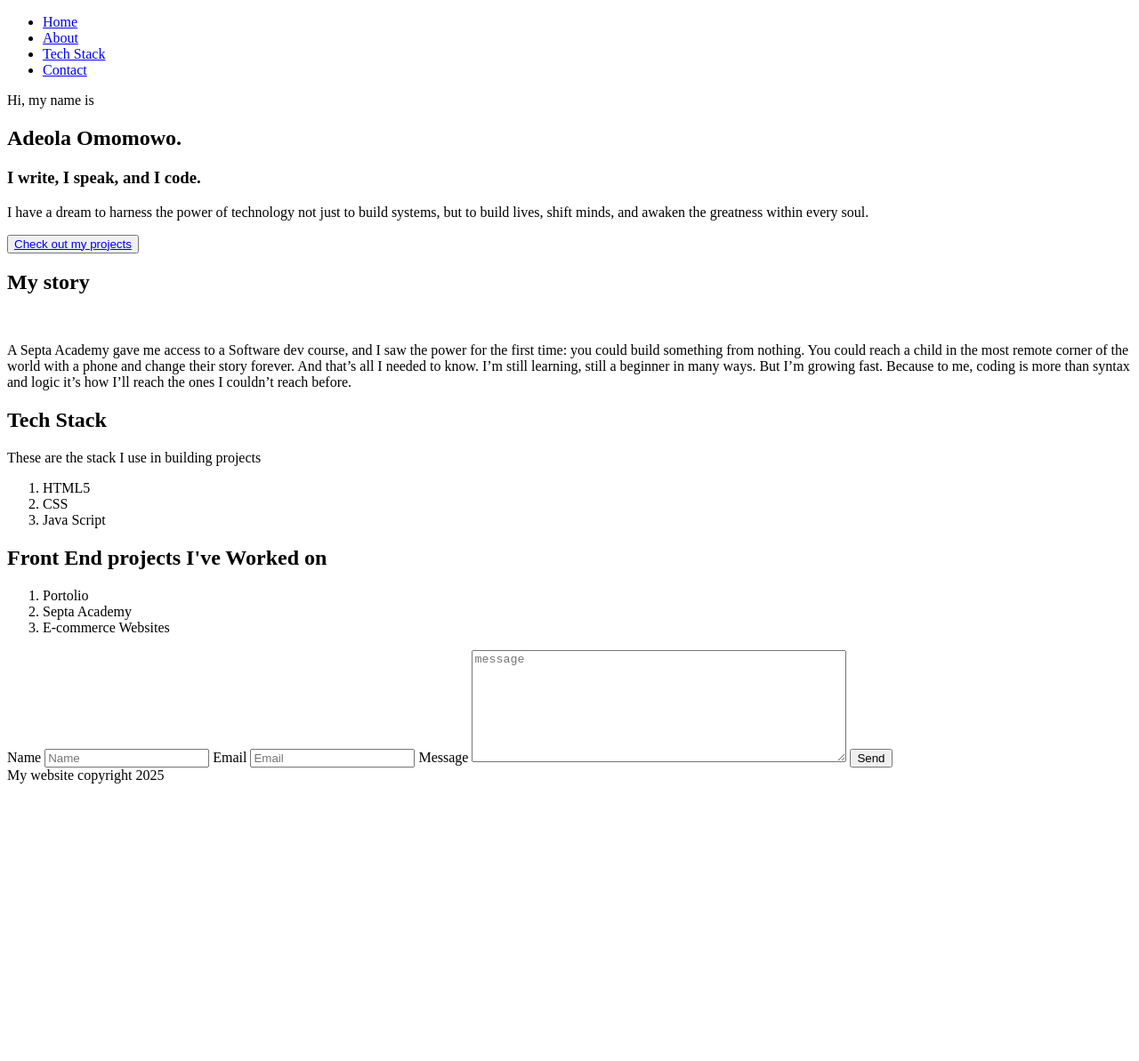
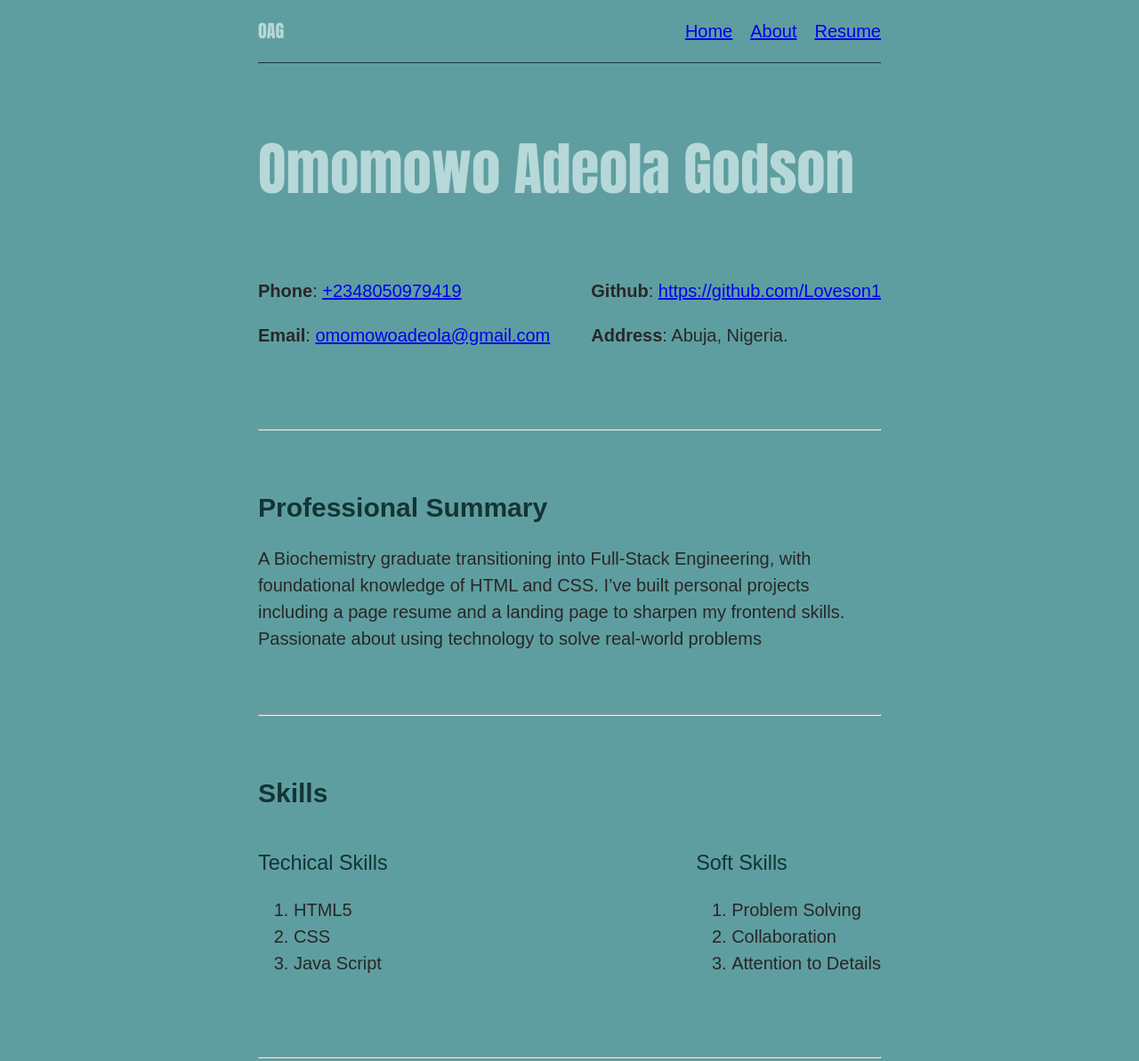
Before and after one commit to Loveson1/Adefolio, a plain HTML site: page index.html in a window 1280 px wide. Shown: the top 1193 px of the page at 89% size. Before the commit the page ends 889 px from the top, so only its background shows below. Drawn offline with Linux system fonts and the light colour scheme.

Commit message:
new commit

```diff
--- a/index.html
+++ b/index.html
@@ -3,76 +3,107 @@
   <head>
     <meta charset="UTF-8" />
     <meta name="viewport" content="width=device-width, initial-scale=1.0" />
-    <title> Adefolio</title>
+    <title>Adefolio</title>
+    <link rel="stylesheet" href="./style.css" />
   </head>
   <body>
     <header>
       <nav>
+        <p>OAG</p>
         <ul>
         <li><a href="#">Home</a></li>
         <li><a href="#">About</a></li>
-                <li><a href="#">Tech Stack</a></li>
-                <li><a href="#">Contact</a></li>
+        <li><a href="#">Resume</a></li>
       </ul>
       </nav>
     </header>
+
     <main>
+      <section>
+      <h1>Omomowo Adeola Godson</h1>
+      <div class="details">
+        <div>
+          <p><b>Phone</b>: <a href="#">+2348050979419</a></p>
+          <p><b>Email</b>: <a href="#">omomowoadeola@gmail.com</a></p>
+        </div>
+        <div>
+          <p><b>Github</b>: <a href="#">https://github.com/Loveson1</a></p>
+          <p><b>Address</b>: Abuja, Nigeria.</p>
+        </div>
+      </div>
+    </section>
+    <hr>
       <section class="hero">
-        <p>Hi, my name is</p>
-        <h1>Adeola Omomowo.</h1>
-        <h3>I write, I speak, and I code.</h3>
+        <h2>Professional Summary</h2>
         <p>
-          I have a dream to harness the power of technology not just to build
-          systems, but to build lives, shift minds, and awaken the greatness
-          within every soul.
-        </p>
-        <button  ><a href="#projects">Check out my projects</a></button>
-      </section>
-      <section>
-        <h1>My story</h1>
-        <img>
-        <p>
-          A Septa Academy gave me access to a Software dev course, and I saw the power for
-          the first time: you could build something from nothing. You could
-          reach a child in the most remote corner of the world with a phone and
-          change their story forever. And that’s all I needed to know. I’m still
-          learning, still a beginner in many ways. But I’m growing fast. Because
-          to me, coding is more than syntax and logic it’s how I’ll reach the
-          ones I couldn’t reach before.
+          A Biochemistry graduate transitioning into Full-Stack Engineering,
+          with foundational knowledge of HTML and CSS. I’ve built personal
+          projects including a page resume and a landing page to sharpen my
+          frontend skills. Passionate about using technology to solve real-world
+          problems
         </p>
       </section>
-
-      <section>
-        <h1>Tech Stack</h1>
-        <p>These are the stack I use in building projects</p>
+      <hr />
+      <section class="about">
+        <h2>Skills</h2>
+        <div class="details">
+          <div>
+            <h3>Techical Skills</h3>
             <ol>
               <li>HTML5</li>
               <li>CSS</li>
               <li>Java Script</li>
             </ol>
+          </div>
+          <div>
+            <h3>Soft Skills</h3>
+            <ol>
+              <li>Problem Solving</li>
+              <li>Collaboration</li>
+              <li>Attention to Details</li>
+            </ol>
+          </div>
+        </div>
       </section>
-      <section id="projects">
-        <h1>Front End projects I've Worked on</h1>
-        <ol>
-            <li>Portolio</li>
-            <li>Septa Academy</li>
-            <li>E-commerce Websites</li>
-        </ol>
+      <hr />
+      <section>
+        <h2>Work Experience</h2>
+        <h3>Septa Academy</h3>
+        <p>
+          Mentored as a students, which fostered growth in both my career and
+          personal development.
+        </p>
+        <h3>Personal Project</h3>
+        <p>
+          Designed and built a simple resume page to showcase my skill and
+          expertise.
+        </p>
       </section>
-      <section class="contact">
-        <form>
-            <label>Name</label>
-            <input type="text" placeholder="Name">
-            <label>Email</label>
-            <input type="email" placeholder="Email">
-            <label for="message">Message</label>
-           <textarea name="message" id="message"  placeholder="message" rows="8" cols="50"></textarea>
-
-            <button type="submit">Send</button>
-        </form>
-
+      <hr />
+      <section>
+        <h2>Education</h2>
+        <h3>Bachelor of Technology in Biochemistry</h3>
+        <p>
+          Olusegun Agagu University of Science and Technology -
+          <i>Graduating 2024</i>
+        </p>
+        <p><b>CGPA</b>: 4.21/5</p>
+      </section>
+      <hr>
+      <section>
+        <h2>Languages</h2>
+        <ul>
+          <li>English</li>
+          <li>Yoruba</li>
+        </ul>
+      </section>
+      <hr>
+      <section>
+        <h2>Certification</h2>
+       <p>National Youth Service Corps Certificate – <i>June 2025</i></p>
       </section>
     </main>
-    <footer> My website copyright 2025</footer>
+    <hr>
+    <footer>My Resume Copyright 2025</footer>
   </body>
 </html>
--- /dev/null
+++ b/style.css
@@ -0,0 +1,73 @@
+body {
+  margin: 0 auto;
+  padding: 0px 100px;
+  background-color: #f4f4f4;
+  font-size: 20px;
+  background: cadetblue;
+  color: black;
+  width:700px;
+  overflow-x: hidden;
+}
+
+
+nav{
+display: flex;
+flex-direction: row;
+margin: 0;
+justify-content: space-between;
+align-items: center;
+border-bottom:1px solid rgb(19, 52, 53); ;
+}
+
+nav>ul{
+  list-style: none ;
+  display: flex;
+flex-direction: row;
+gap: 20px;
+}
+
+nav>p{
+  font-family: Impact, Haettenschweiler, 'Arial Narrow Bold', sans-serif;
+  color: rgb(183, 216, 216);
+}
+
+h1{
+  font-family:Impact, Haettenschweiler, 'Arial Narrow Bold', sans-serif ;
+  font-size:65px;
+  font-weight: 800;
+  color: rgb(183, 216, 216);
+}
+
+
+
+
+h3, h2{
+  font-family: sans-serif;
+  color: rgb(19, 52, 53);
+}
+
+h3{
+  font-weight: 100;
+}
+
+ul,ol, p{
+  font-family: sans-serif;
+  color: rgb(40, 39, 39);
+  line-height: 1.5;
+}
+
+
+.details{
+display: flex;
+flex-direction: row;
+justify-content: space-between;
+}
+
+section{
+  margin-block: 70px;
+}
+
+footer{
+  text-align: center;
+  font-size: medium;
+}
```
Lines whose indentation alone changed are shown as unchanged.
